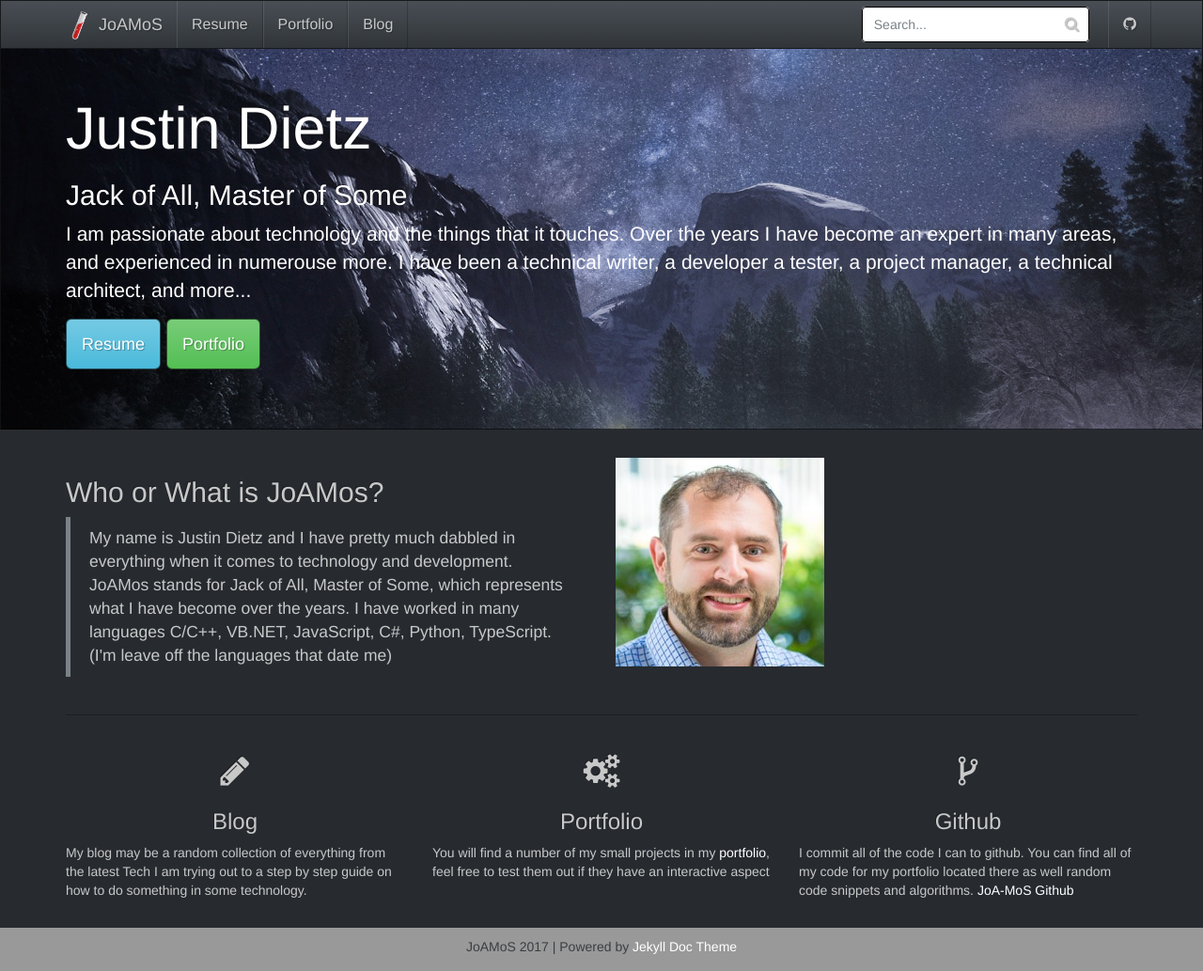
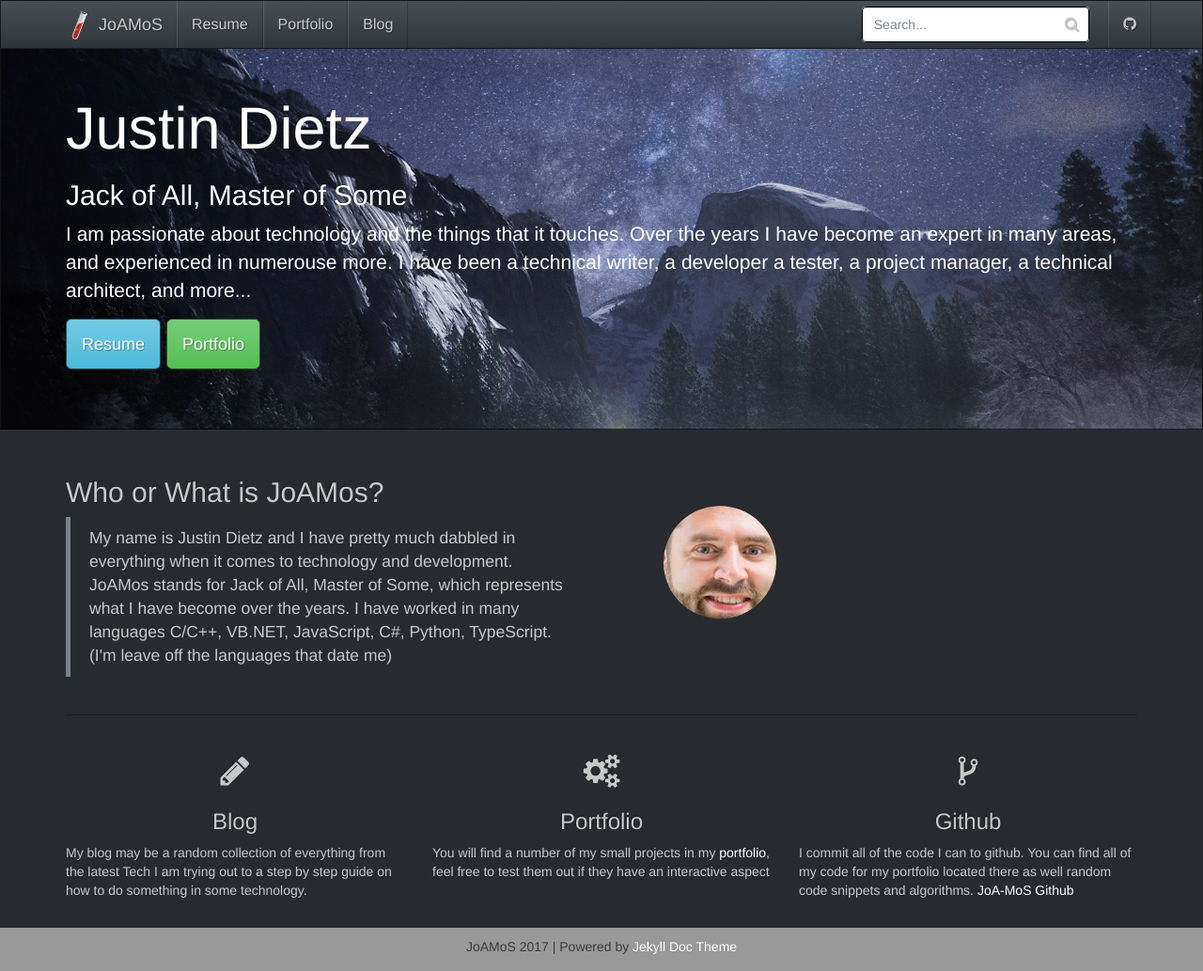
Before and after one commit to JoA-MoS/JoA-MoS.github.io, a Jekyll site: the page built from index.html, in a window 1280 px wide and 1033 px high. Shown: the whole window at 94% size. Built offline with Jekyll 4.4.1, drawn with Linux system fonts in a browser that asks for light colours; nearby versions of some CDN libraries.

Commit message:
testing clip circle

```diff
--- a/css/main.scss
+++ b/css/main.scss
@@ -40,6 +40,12 @@ body {
   }
 }
 
+
+.clip-circle {
+  clip-path: circle(60px at center);
+  /* OLD VALUE example: circle(245px, 140px, 50px); */
+  /* Yep, even the new clip-path has deprecated stuff. */
+}
 
 .header-container {
   background-color: black;
--- a/index.html
+++ b/index.html
@@ -23,7 +23,7 @@ layout: default
             </blockquote>
         </div>
         <div class="col-md-6 text-center">
-            <img src="img/JustinDietz_square.jpg" alt="" class="img-responsive">
+            <img src="img/JustinDietz_square.jpg" alt="" class="img-responsive clip-circle">
         </div>
     </div>
 
```
